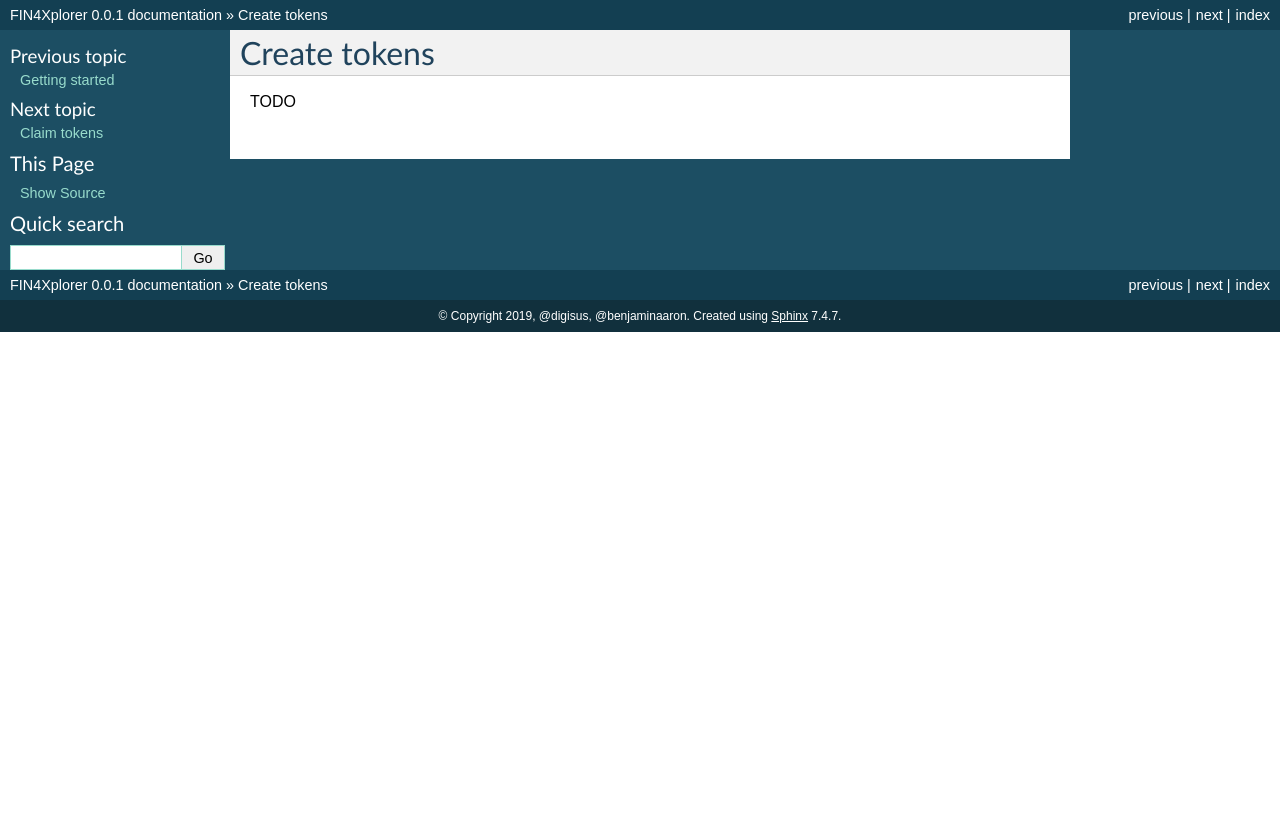
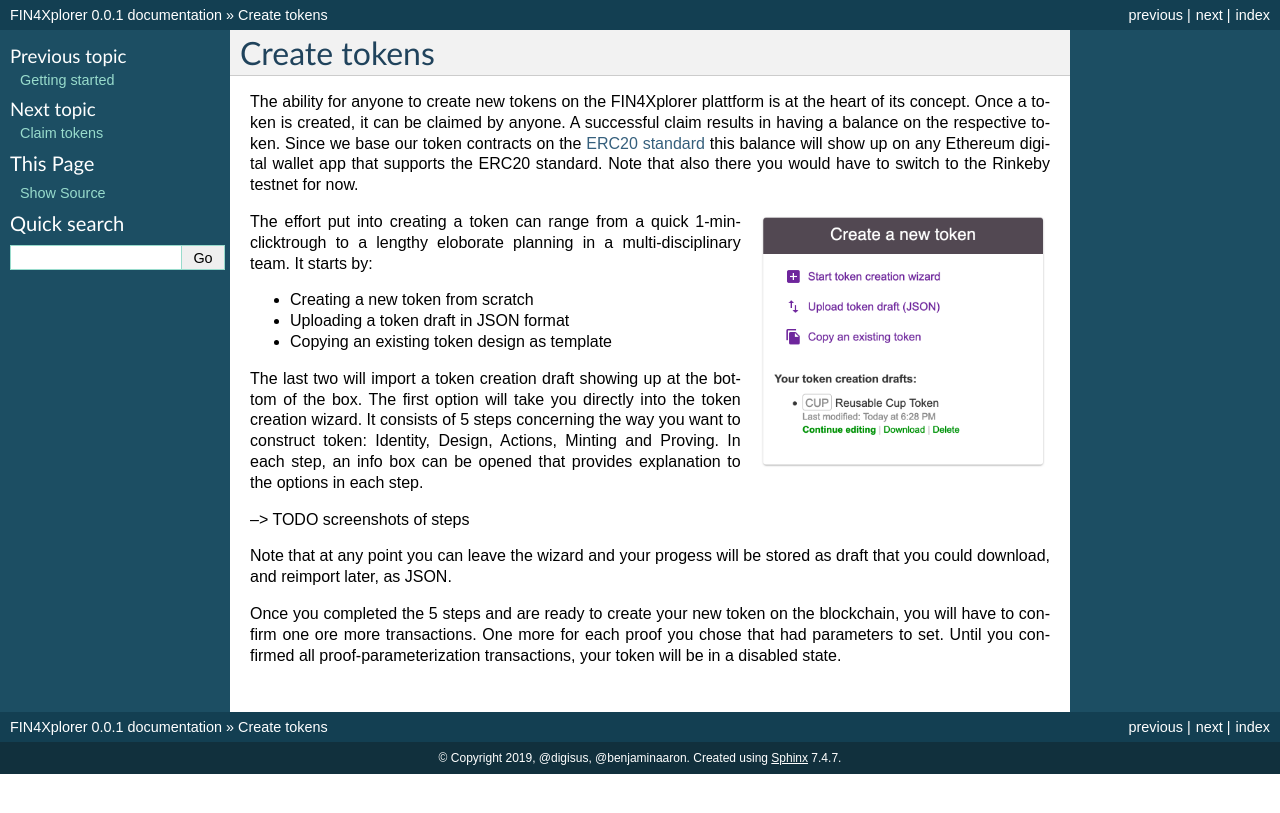
Before and after one commit to FuturICT2/FIN4Documentation, a Sphinx documentation site: the page built from docs/create-tokens.rst, in a window 1280 px wide. Shown: the top 813 px of the page. Built offline with Sphinx 7.4.7, drawn with Linux system fonts in a browser that asks for light colours.

Commit message:
Write the Create tokens site

```diff
--- a/docs/create-tokens.rst
+++ b/docs/create-tokens.rst
@@ -1,4 +1,22 @@
 Create tokens
 =============
 
-TODO
+The ability for anyone to create new tokens on the FIN4Xplorer plattform is at the heart of its concept. Once a token is created, it can be claimed by anyone. A successful claim results in having a balance on the respective token. Since we base our token contracts on the `ERC20 standard <https://en.wikipedia.org/wiki/Ethereum#Development_governance_and_EIP>`_ this balance will show up on any Ethereum digital wallet app that supports the ERC20 standard. Note that also there you would have to switch to the Rinkeby testnet for now.
+
+.. image:: images/CreateANewToken.png
+   :scale: 35%
+   :align: right
+
+The effort put into creating a token can range from a quick 1-min-clicktrough to a lengthy eloborate planning in a multi-disciplinary team. It starts by:
+
+- Creating a new token from scratch
+- Uploading a token draft in JSON format
+- Copying an existing token design as template
+
+The last two will import a token creation draft showing up at the bottom of the box. The first option will take you directly into the token creation wizard. It consists of 5 steps concerning the way you want to construct token: Identity, Design, Actions, Minting and Proving. In each step, an info box can be opened that provides explanation to the options in each step.
+
+--> TODO screenshots of steps
+
+Note that at any point you can leave the wizard and your progess will be stored as draft that you could download, and reimport later, as JSON.
+
+Once you completed the 5 steps and are ready to create your new token on the blockchain, you will have to confirm one ore more transactions. One more for each proof you chose that had parameters to set. Until you confirmed all proof-parameterization transactions, your token will be in a disabled state.
```
Also changed, not shown: docs/images/CreateANewToken.png (added).
